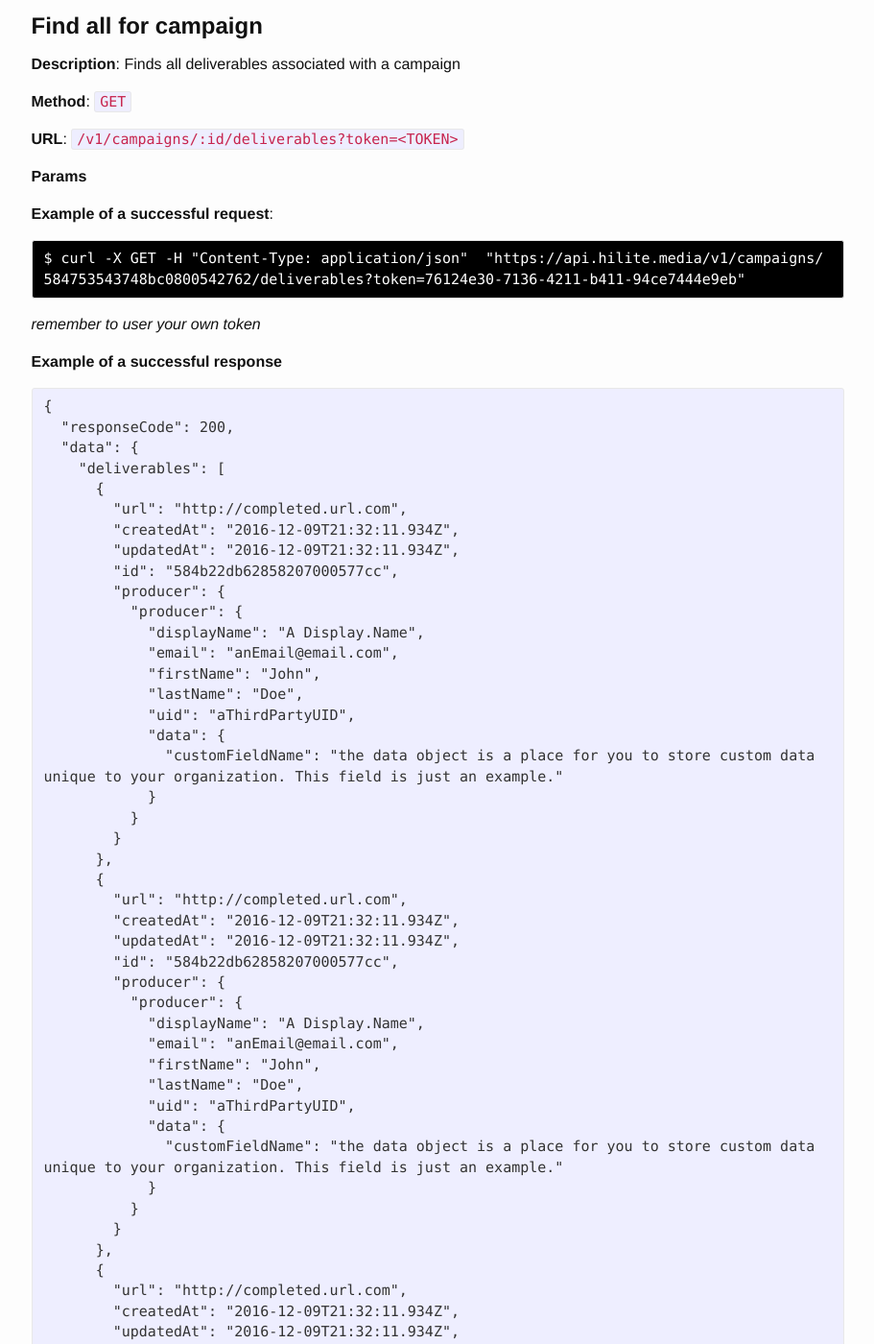
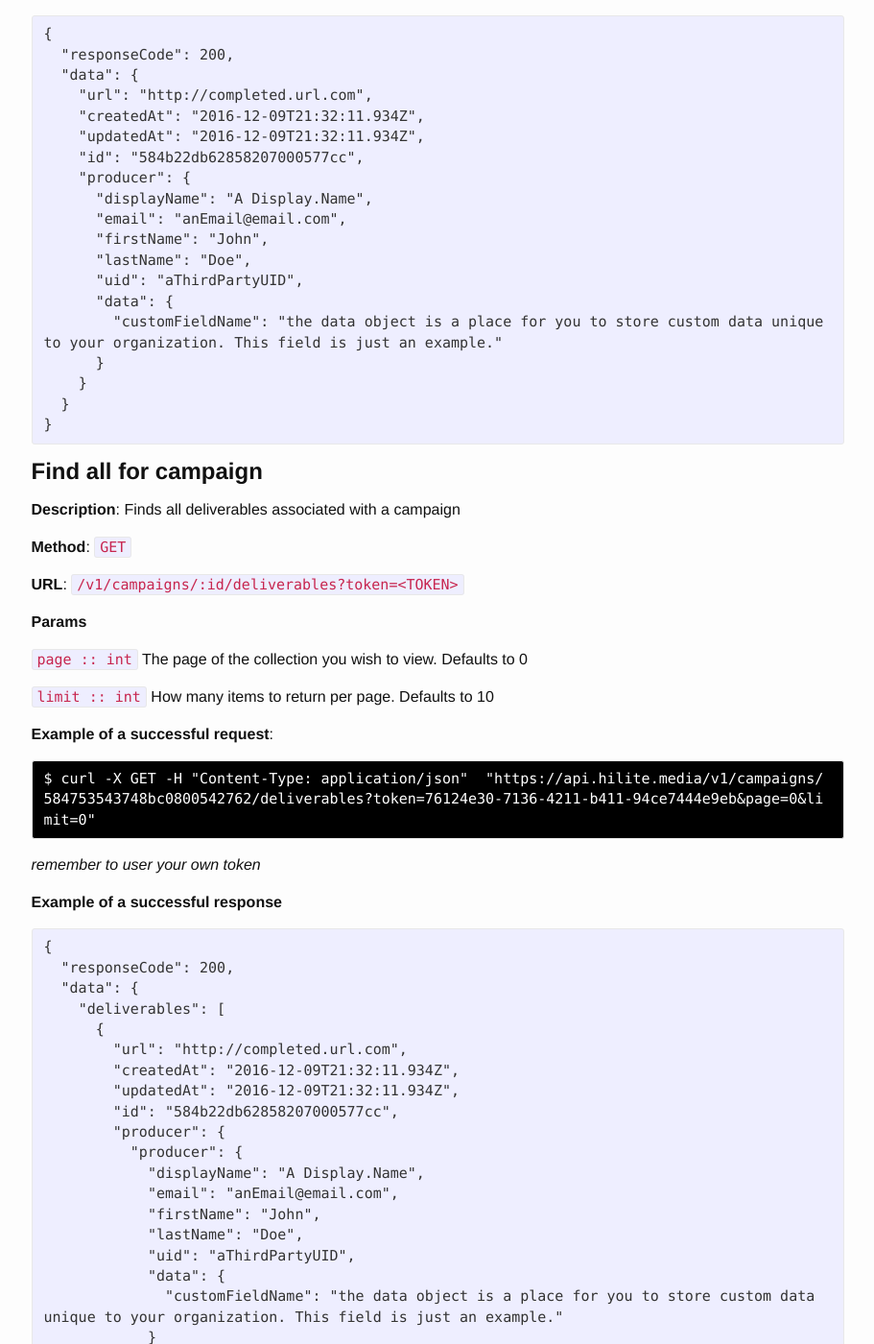
Before and after one commit to hilite-developer-site/hilite-developer-site.github.io, a Jekyll site: the page built from _endpoints/deliverables.md, in a window 1280 px wide and 1400 px high, scrolled down 2882 px. Shown: the whole window at 96% size, without its empty margins (330-1241 px from the left). Built offline with Jekyll 4.4.1, drawn with Linux system fonts in a browser that asks for light colours; some of the changed text lies outside the part shown.

Commit message:
add pagination to endpoint docs that need them

```diff
--- a/_data/endpoints.json
+++ b/_data/endpoints.json
@@ -62,6 +62,22 @@
       "method": "GET",
       "url": "/v1/campaigns",
       "isAuthenticated": true,
+      "params": [
+        {
+          "name": "page",
+          "type": "int",
+          "isRequired": false,
+          "description": "The page of the collection you wish to view. Defaults to 0",
+          "exampleValue": 0
+        },
+        {
+          "name": "limit",
+          "type": "int",
+          "isRequired": false,
+          "description": "How many items to return per page. Defaults to 10",
+          "exampleValue": 0
+        }
+      ],
       "headers": {
         "contentType": "application/json",
         "additionalHeaders": []
@@ -119,6 +135,24 @@
               }
             }
           ]
+        },
+        "pagination": {
+          "operations": {
+            "nextPage": {
+              "method": "GET",
+              "name": "nextPage",
+              "url": "/v1/campaigns?page=3&limit=10"
+            },
+            "previousPage": {
+              "method": "GET",
+              "name": "previousPage",
+              "url": "/v1/campaigns?page=0&limit=10"
+            }
+          },
+          "totalPages": 10,
+          "currentPage": 2,
+          "perPage": 10,
+          "totalItemsCount": 100
         }
       }
     },
@@ -364,6 +398,22 @@
       "description": "Return all deliverables for your organization",
       "method": "GET",
       "url": "/v1/deliverables",
+      "params": [
+        {
+          "name": "page",
+          "type": "int",
+          "isRequired": false,
+          "description": "The page of the collection you wish to view. Defaults to 0",
+          "exampleValue": 0
+        },
+        {
+          "name": "limit",
+          "type": "int",
+          "isRequired": false,
+          "description": "How many items to return per page. Defaults to 10",
+          "exampleValue": 0
+        }
+      ],
       "isAuthenticated": true,
       "headers": {
         "contentType": "application/json",
@@ -433,6 +483,24 @@
               }
             }
           ]
+        },
+        "pagination": {
+          "operations": {
+            "nextPage": {
+              "method": "GET",
+              "name": "nextPage",
+              "url": "/v1/deliverables?page=3&limit=10"
+            },
+            "previousPage": {
+              "method": "GET",
+              "name": "previousPage",
+              "url": "/v1/deliverables?page=0&limit=10"
+            }
+          },
+          "totalPages": 10,
+          "currentPage": 2,
+          "perPage": 10,
+          "totalItemsCount": 100
         }
       }
     },
@@ -471,6 +539,22 @@
       "description": "Finds all deliverables associated with a campaign",
       "method": "GET",
       "url": "/v1/campaigns/:id/deliverables",
+      "params": [
+        {
+          "name": "page",
+          "type": "int",
+          "isRequired": false,
+          "description": "The page of the collection you wish to view. Defaults to 0",
+          "exampleValue": 0
+        },
+        {
+          "name": "limit",
+          "type": "int",
+          "isRequired": false,
+          "description": "How many items to return per page. Defaults to 10",
+          "exampleValue": 0
+        }
+      ],
       "isAuthenticated": true,
       "headers": {
         "contentType": "application/json",
@@ -535,6 +619,24 @@
               }
             }
           ]
+        },
+        "pagination": {
+          "operations": {
+            "nextPage": {
+              "method": "GET",
+              "name": "nextPage",
+              "url": "/v1/campaigns/12454534543/deliverables?page=3&limit=10"
+            },
+            "previousPage": {
+              "method": "GET",
+              "name": "previousPage",
+              "url": "/v1/campaigns/12454534543/deliverables?page=0&limit=10"
+            }
+          },
+          "totalPages": 10,
+          "currentPage": 2,
+          "perPage": 10,
+          "totalItemsCount": 100
         }
       }
     },
--- a/_includes/curl.html
+++ b/_includes/curl.html
@@ -1,3 +1,8 @@
+{% assign queryString = '' %}
+{% if include.endpoint.isAuthenticated %}
+    {% assign queryString = '?token=76124e30-7136-4211-b411-94ce7444e9eb' %}
+{% endif %}
+
 {% comment %} build our headers {%endcomment%}
 {% assign headers = '-H "Content-Type: ' | append: include.endpoint.headers.contentType | append: '"'%}
 {% for header in include.endpoint.headers.additionalHeaders %}
@@ -8,8 +13,23 @@
 {% comment %} build our request body {%endcomment%}
 {% assign params = '' %}
 {% if include.endpoint.params %}
+    {% if include.endpoint.method == 'GET' %}
+
+        {% if include.endpoint.isAuthenticated %}
+            {% assign queryString =  queryString | append: '&' %}
+        {% else %}
+            {% assign queryString =  queryString | append: '?' %}
+        {% endif %}
+
+        {% for param in include.endpoint.params %}
+            {% if forloop.index > 1 %}
+                {% assign queryString = queryString | append: '&' %}
+            {% endif %}
+            {% assign queryString = queryString | append: param.name | append: "=" | append: param.exampleValue %}
+        {% endfor %}
+
+    {% else %}
         {% if include.endpoint.headers.contentType == 'multipart/form-data' %}
-
             {% for param in include.endpoint.params %}
                 {% assign params = params | append: '-F ' %}
                 {% if param.type == 'file' %}
@@ -21,7 +41,6 @@
                     {% assign params = params | append: param.name | append: "=" | append: param.exampleValue %}
                 {% endif %}
             {% endfor %}
-
         {% else %}
             {% assign params =  "-d '{" %}
             {% for param in include.endpoint.params %}
@@ -39,6 +58,7 @@
             {% assign params =  params | append: "}'" %}
         {% endif %}
     {% endif %}
+{% endif %}
 
 {% comment %} get the HTTP verb {%endcomment%}
 {% assign method = include.endpoint.method %}
@@ -48,9 +68,7 @@
 {% assign url = url | append: site.api_host %}
 {% assign url = url | append: include.endpoint.url %}
 {% assign url = url | replace: ':id', '584753543748bc0800542762' %}
-{% if include.endpoint.isAuthenticated %}
-    {% assign url = url | append: '?token=76124e30-7136-4211-b411-94ce7444e9eb' %}
-{% endif %}
+{% assign url = url | append: queryString %}
 {% assign url = url | append: '"' %}
 
 <pre class="terminal"><code>$ curl -X {{ method }} {{ headers }} {{ params }} {{ url }}</code></pre>
```
Lines whose indentation alone changed are shown as unchanged.
